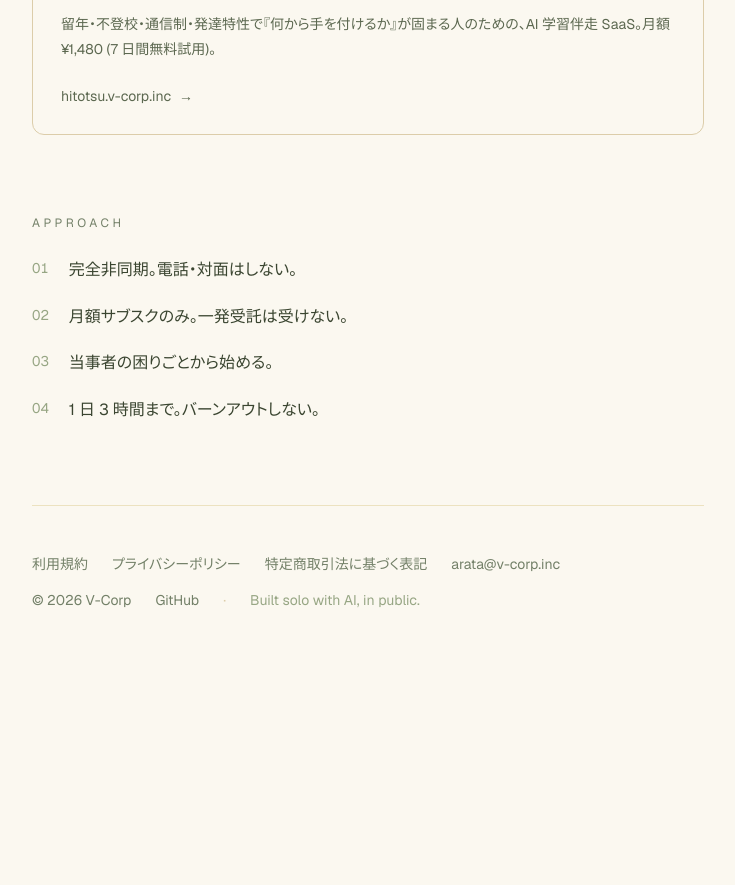
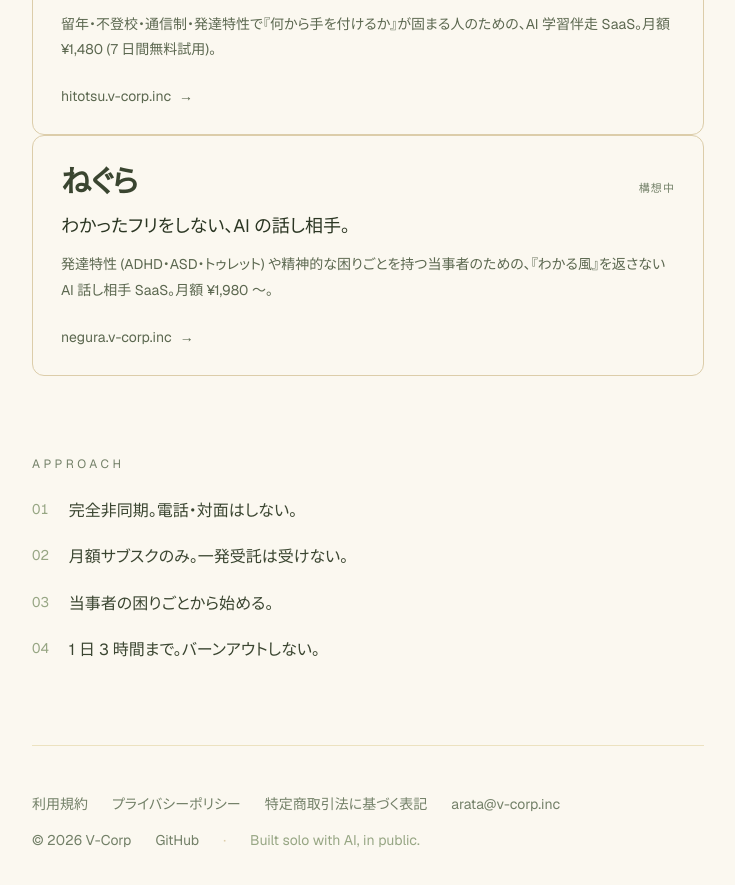
Before and after one commit to vcorp-endoarata/virtual-corporation, a Next.js app: page / in a window 1280 px wide. Shown: the part 1340-2225 px from the top of the page, without its empty margins (272-1007 px from the left). Before the commit the page ends 2062 px from the top, so only its background shows below. Built offline with nearby package versions, Linux system fonts and the light colour scheme.

Commit message:
page.tsx を更新

```diff
--- a/app/page.tsx
+++ b/app/page.tsx
@@ -106,6 +106,13 @@
               status={daysToBeta > 0 ? "Beta 6/1" : daysToLaunch > 0 ? "Beta" : "Live"}
             />
           </div>
+            <ProductCard
+              name="ねぐら"
+              tagline="わかったフリをしない、AI の話し相手。"
+              description="発達特性 (ADHD・ASD・トゥレット) や精神的な困りごとを持つ当事者のための、『わかる風』を返さない AI 話し相手 SaaS。月額 ¥1,980 〜。"
+              url="negura.v-corp.inc"
+              status="構想中"
+            />
         </Section>
 
         <Section label="Approach">
```
